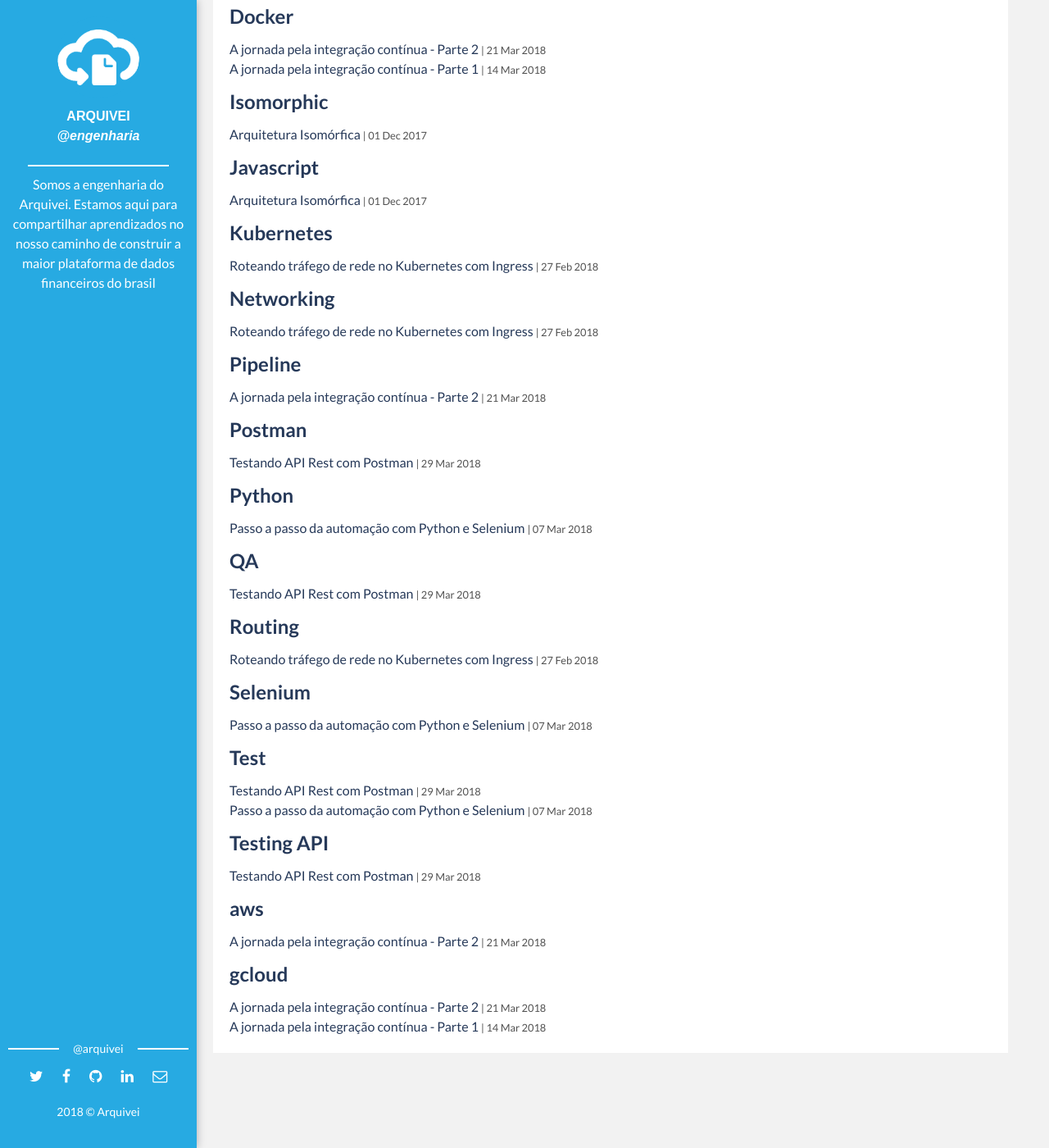
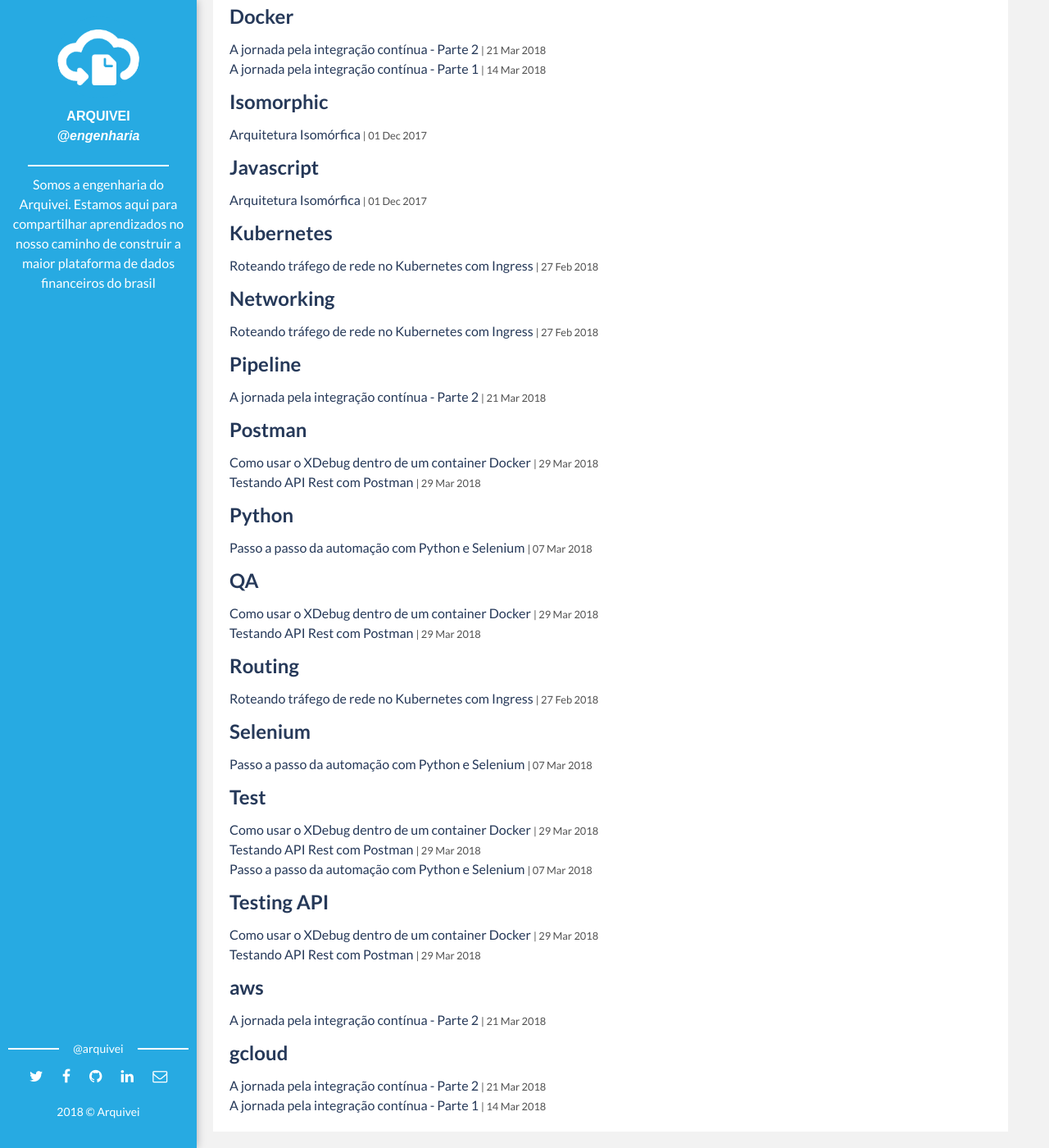
Before and after one commit to arquivei/arquivei.github.io, a Jekyll site: the page built from tags.html, in a window 1280 px wide and 1400 px high, scrolled down 577 px. Shown: the whole window at 82% size. Built offline with Jekyll 4.4.1, drawn with Linux system fonts in a browser that asks for light colours; comment, search, counter and statistics services are not loaded; some of the changed lines change nothing that is shown; some of the changed text lies outside the part shown.

Commit message:
Add post about Xdebug

````diff
--- a/_config.yml
+++ b/_config.yml
@@ -75,6 +75,17 @@
       linkedin: in/leonardo-camargo-298286a0
       twitter: leocamargo1_
       email: lcamargo36@gmail.com
+  edison_jr:
+    name: Edison Silva Jr
+    job: Software Engineer
+    image: edison_jr
+    about: Lorem ipsum
+    social_networks:
+      github: esilvajr
+      linkedin: in/esilvajr/
+      twitter: efrancsi
+      email: me@email.com
+
 # Disqus
 discus-identifier: arquivei # add your discus identifier
 
--- /dev/null
+++ b/_posts/2018-04-11-phpstorm-server.markdown
@@ -0,0 +1,160 @@
+---
+layout: post
+title: Como usar o XDebug dentro de um container Docker
+date: 2018-03-29
+categories: blog
+img: postman-start.png
+tags: [Postman, Testing API, QA, Test]
+author: edison_jr
+brief: Como testar uma API Rest utilizando Postman + Newman
+---
+
+### Introdução
+
+Quando escuto sobre debug em PHP:
+
+"É muito dificil de debugar"
+"Preciso escrever código de debug utilizando funçoes como var_dump() e die()."
+
+Entre outras coisas. Mas não precisa ser assim.
+
+Então vamos debugar em PHP sem a necessidade de escrever códigos como var_dump, dump, dd e die utilizando Docker.
+
+### Docker install
+
+Antes de mais nada, precisamos ter o Docker instalado no PC. Para instalar o docker vá para a documentação em (https://docs.docker.com/engine/installation/) e siga os passos.
+
+### Phpdocker.io
+
+Precisamos criar um conteiner do Docker com php-fpm e a extensão do xdebug instalada. Para isso podemos utilizar o phpdocker.io que cria automaticamente para nós.
+
+Na verdade é bem simples, acesse a página do phpdocker.io ( https://phpdocker.io/generator ) e escolha as opções desejadas. As configurações são categorizadas em Global, PHP, Database e Zero-config.
+
+Na aba global você precisa escolher apenas o nome do projeto e a porta, para o nome do projeto utilize "xdebug-docker", por exemplo, em application type, podemos utilizar o default (Generic: Zend, Laravel, Lumen...), para a porta padrão, pode-se utilizar :80, ou qualquer outra que quiser, nesse projeto é utilizada a porta :8200. E para o max upload size, você pode manter o padrão também (100MB).
+
+Para a configuração do PHP você pode utilizar a versão 7.1, não há necessidade de instalar o Git e selecione a extensão do XDebug.
+
+Não é necessária nenhuma configuração de database ou zero-config para esse projeto, podendo mante-los com as opções padrão.
+
+### Dockerfile and docker-compose.yml
+
+Precisamos configurar o arquivo docker-compose.yml e o Dockerfile, por hora podemos abrir o /phpdocker.io/php-fpm/Dockerfile em qualquer editor.
+
+```
+FROM phpdockerio/php71-fpm:latest
+WORKDIR "/application"
+
+# Install selected extensions and other stuff
+RUN apt-get update \
+    && apt-get -y --no-install-recommends install  php-xdebug \
+    && apt-get clean; rm -rf /var/lib/apt/lists/* /tmp/* /var/tmp/* /usr/share/doc/*
+```
+
+Precisamos colocar as configurações do xdebug nesse arquivo. Lembre-se de adicionar um barra invertida (\) após doc/* na ultima linha antes de adicionar as linhas abaixo:
+
+```
+&& echo "zend_extension=/usr/lib/php/20160303/xdebug.so" > /etc/php/7.1/mods-available/xdebug.ini \
+    && echo "xdebug.remote_enable=on" >> /etc/php/7.1/mods-available/xdebug.ini \
+    && echo "xdebug.remote_handler=dbgp" >> /etc/php/7.1/mods-available/xdebug.ini \
+    && echo "xdebug.remote_port=9000" >> /etc/php/7.1/mods-available/xdebug.ini \
+    && echo "xdebug.remote_autostart=on" >> /etc/php/7.1/mods-available/xdebug.ini \
+    && echo "xdebug.remote_connect_back=0" >> /etc/php/7.1/mods-available/xdebug.ini \
+    && echo "xdebug.idekey=docker" >> /etc/php/7.1/mods-available/xdebug.ini
+```
+
+Essas linhas adicionam algumas configurações para o XDebug no php.ini, vamos ver o que cada configuração faz?
+
+- remote_enable: Se ativa, tenta conectar com um Client, que você pode configurar usando remote_host e remote_port. Se a conexão falhar, essa opção é automaticamente desabilitada.
+
+- remote_handler: seleciona o output do debugger, após a versão 2 a opção precisa ser DBPG, caso deseje saber mais sobre o common debugger protocol veja https://xdebug.org/docs-dbgp.php().
+
+- remote_port: configura a porta de conexão do xdebug, o default é 9000.
+
+- remote_autostart: Se true, o XDebug tentará inicializar e conectar com o host remoto.
+
+- remote_connect_back: Se true, essa opção ignora o remote_host e vai tentar se conectar com o Client usando o IP de origem da requisição utilizando os cabeçalhos ($\_SERVER['HTTP_X_FORWARDED_FOR'] e $\_SERVER['REMOTE_ADDR']).
+
+- idekey: Controla qual IDEKey o XDebug deve passar para o handler do DBGp.
+
+Se você quiser saber mais sobre a configuração do XDebug, veja
+https://xdebug.org/docs/all_setting.
+
+Construa seu container:
+
+```
+    docker-compose up --build
+```
+
+Depois de construir o container, edite o arquivo docker-compose.yml, configurando o ambiente para o serviço php-fpm.
+
+Configuramos o xdebug utilizando a chave (XDEBUG_CONFIG), precisamos então configurar o remote_host que vai receber como valor o endereço de IP da rede do Docker.
+
+E para o PHPStorm utilizaremos a chave (PHP_IDE_CONFIG), precisamos configurar uma variavél de ambiente "serverName" que será a conexão que a IDE vai escutar o xdebug.
+
+Se ainda existirem dúvidas sobre como você pode obter o IP do seu docker veja (https://linux.die.net/man/8/ifconfig) se for Linux ou (https://www.microsoft.com/resources/documentation/windows/xp/all/proddocs/en-us/ipconfig.mspx) se Windows.
+
+Se não for utilizar PHPStorm, não há necessidade de utilizar PHP_IDE_CONFIG.
+
+```
+environment:
+        XDEBUG_CONFIG: remote_host=172.17.0.1 #docker network ip.
+        PHP_IDE_CONFIG: "serverName=xdebug-docker" #phpstorm variavel de ambiente com o nome do server configurado.
+```
+
+Reinicie seu container.
+
+```
+    docker-compose down
+    docker-compose up -d
+```
+
+Nesse tutorial, você pode usar Microsoft Visual Studio Code ou Jetbrains PHPStorm.
+
+Escolha seu editor favorito!
+
+### Visual Studio Code
+
+No VSC, clique em debug na barra de menu ou use a tecla de atalho F5, e escolha a opção PHP. O Editor vai criar um arquivo /.vs/launch.json, abra-o e coloque as seguintes configurações:
+
+```
+    "serverSourceRoot": "/application/public",
+    "localSourceRoot": "${workspaceRoot}/public"
+```
+
+Crie um arquivo de hello world em /public/index.php:
+
+```
+<?php
+$hello = "Hello World";
+echo $hello;
+```
+Para adicionar um break point no Visual Code, clique com o botão direito e selecione a opção "Add Column Breakpoint" ou clique na coluna a esquerda antes do número da linha.
+
+
+![alt-text]({{site.baseurl}}/assets/img/posts/image_vsc_debug.png)
+Finalmente clique no icone de play verde "Listen for XDebug, no canto superior esquerdo e acesse http://127.0.0.1:8200 no seu navegador - use a porta que você configurou anteriormente - e pronto.
+
+### PHPStorm
+
+No PHPStorm vá para File -> Settings -> Languages & Frameworks -> PHP -> Server. E crie um servidor com o mesmo nome que você configurou no docker-compose.yml. Configure também seus path mappings.
+
+![alt-text]({{site.baseurl}}/assets/img/posts/image_phpstorm_server.png)
+Crie um arquivo de hello world em /public/index.php:
+
+```
+<?php
+$hello = "Hello World";
+echo $hello;
+```
+
+Para iniciar o debug vá até Run -> Start listening for PHP debug connections e adicione um breakpoint no PHPStorm clicando na coluna lateral antes do número da linha.
+
+Execute no navegador http://127.0.0.1:8200 (ou utilize a porta que você escolheu anteriormente).
+
+E pronto!
+
+### Conclusão
+
+Isso é tudo pessoal, agora sabemos como utilizar a extensão do PHP xdebug dentro de um container do docker.
+
+Até mais.
````
Also changed, not shown: assets/img/authors/edison_jr.jpeg (added), assets/img/posts/image_vsc_debug.png (added), assets/img/posts/phpstorm_server.png (added).
